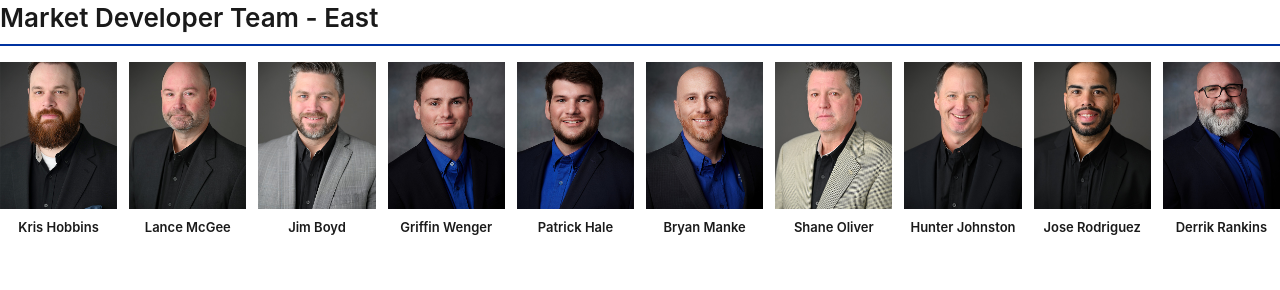
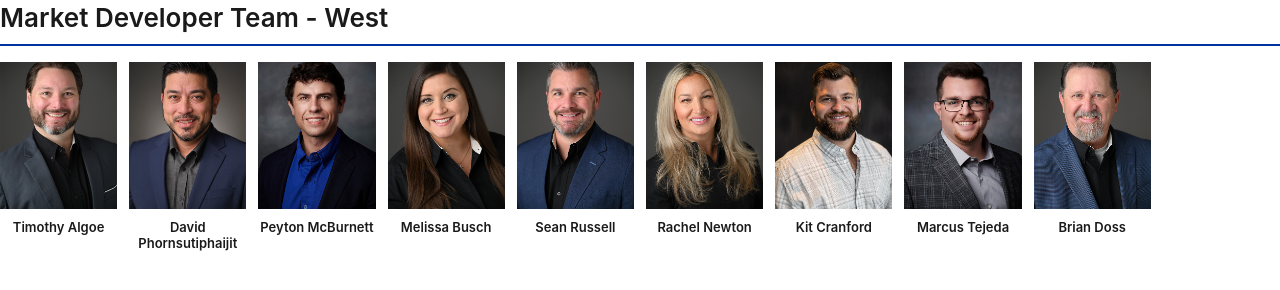
Before and after one commit to AmeristarWebDev/market-developer-west, a plain HTML site: page index.html in a window 1280 px wide. Drawn offline with Linux system fonts and the light colour scheme.

Commit message:
Update index.html

```diff
--- a/index.html
+++ b/index.html
@@ -3,7 +3,7 @@
 <head>
 <meta charset="UTF-8">
 <meta name="viewport" content="width=device-width, initial-scale=1.0">
-<title>Market Developer Team - East</title>
+<title>Market Developer Team - West</title>
 <style>
   * { box-sizing: border-box; margin: 0; padding: 0; }
   body { font-family: -apple-system, BlinkMacSystemFont, "Segoe UI", Roboto, Arial, sans-serif; background: #ffffff; color: #1a1a1a; padding: 0; max-width: 1400px; margin: 0 auto; line-height: 1.4; }
@@ -22,47 +22,43 @@
 </head>
 <body>
   <section class="team-section">
-    <h2>Market Developer Team - East</h2>
+    <h2>Market Developer Team - West</h2>
     <div class="team-grid">
       <div class="headshot-card">
-        <div class="headshot-img-wrapper"><img class="headshot-img" src="images/kris-hobbins.png" alt="Kris Hobbins"></div>
-        <div class="headshot-name">Kris Hobbins</div>
+        <div class="headshot-img-wrapper"><img class="headshot-img" src="images/timothy-algoe.jpg" alt="Timothy Algoe"></div>
+        <div class="headshot-name">Timothy Algoe</div>
       </div>
       <div class="headshot-card">
-        <div class="headshot-img-wrapper"><img class="headshot-img" src="images/lance-mcgee.jpg" alt="Lance McGee"></div>
-        <div class="headshot-name">Lance McGee</div>
+        <div class="headshot-img-wrapper"><img class="headshot-img" src="images/david-phornsutiphaijit.jpg" alt="David Phornsutiphaijit"></div>
+        <div class="headshot-name">David Phornsutiphaijit</div>
       </div>
       <div class="headshot-card">
-        <div class="headshot-img-wrapper"><img class="headshot-img" src="images/jim-boyd.jpg" alt="Jim Boyd"></div>
-        <div class="headshot-name">Jim Boyd</div>
+        <div class="headshot-img-wrapper"><img class="headshot-img" src="images/peyton-mcburnett.jpg" alt="Peyton McBurnett"></div>
+        <div class="headshot-name">Peyton McBurnett</div>
       </div>
       <div class="headshot-card">
-        <div class="headshot-img-wrapper"><img class="headshot-img" src="images/griffin-wenger.jpg" alt="Griffin Wenger"></div>
-        <div class="headshot-name">Griffin Wenger</div>
+        <div class="headshot-img-wrapper"><img class="headshot-img" src="images/melissa-busch.jpg" alt="Melissa Busch"></div>
+        <div class="headshot-name">Melissa Busch</div>
       </div>
       <div class="headshot-card">
-        <div class="headshot-img-wrapper"><img class="headshot-img" src="images/patrick-hale.jpg" alt="Patrick Hale"></div>
-        <div class="headshot-name">Patrick Hale</div>
+        <div class="headshot-img-wrapper"><img class="headshot-img" src="images/sean-russell.jpg" alt="Sean Russell"></div>
+        <div class="headshot-name">Sean Russell</div>
       </div>
       <div class="headshot-card">
-        <div class="headshot-img-wrapper"><img class="headshot-img" src="images/bryan-manke.jpg" alt="Bryan Manke"></div>
-        <div class="headshot-name">Bryan Manke</div>
+        <div class="headshot-img-wrapper"><img class="headshot-img" src="images/rachel-newton.jpg" alt="Rachel Newton"></div>
+        <div class="headshot-name">Rachel Newton</div>
       </div>
       <div class="headshot-card">
-        <div class="headshot-img-wrapper"><img class="headshot-img" src="images/shane-oliver.jpg" alt="Shane Oliver"></div>
-        <div class="headshot-name">Shane Oliver</div>
+        <div class="headshot-img-wrapper"><img class="headshot-img" src="images/kit-cranford.png" alt="Kit Cranford"></div>
+        <div class="headshot-name">Kit Cranford</div>
       </div>
       <div class="headshot-card">
-        <div class="headshot-img-wrapper"><img class="headshot-img" src="images/hunter-johnston.jpg" alt="Hunter Johnston"></div>
-        <div class="headshot-name">Hunter Johnston</div>
+        <div class="headshot-img-wrapper"><img class="headshot-img" src="images/marcus-tejeda.png" alt="Marcus Tejeda"></div>
+        <div class="headshot-name">Marcus Tejeda</div>
       </div>
       <div class="headshot-card">
-        <div class="headshot-img-wrapper"><img class="headshot-img" src="images/jose-rodriguez.jpg" alt="Jose Rodriguez"></div>
-        <div class="headshot-name">Jose Rodriguez</div>
-      </div>
-      <div class="headshot-card">
-        <div class="headshot-img-wrapper"><img class="headshot-img" src="images/derrik-rankins.jpg" alt="Derrik Rankins"></div>
-        <div class="headshot-name">Derrik Rankins</div>
+        <div class="headshot-img-wrapper"><img class="headshot-img" src="images/brian-doss.png" alt="Brian Doss"></div>
+        <div class="headshot-name">Brian Doss</div>
       </div>
     </div>
   </section>
```
